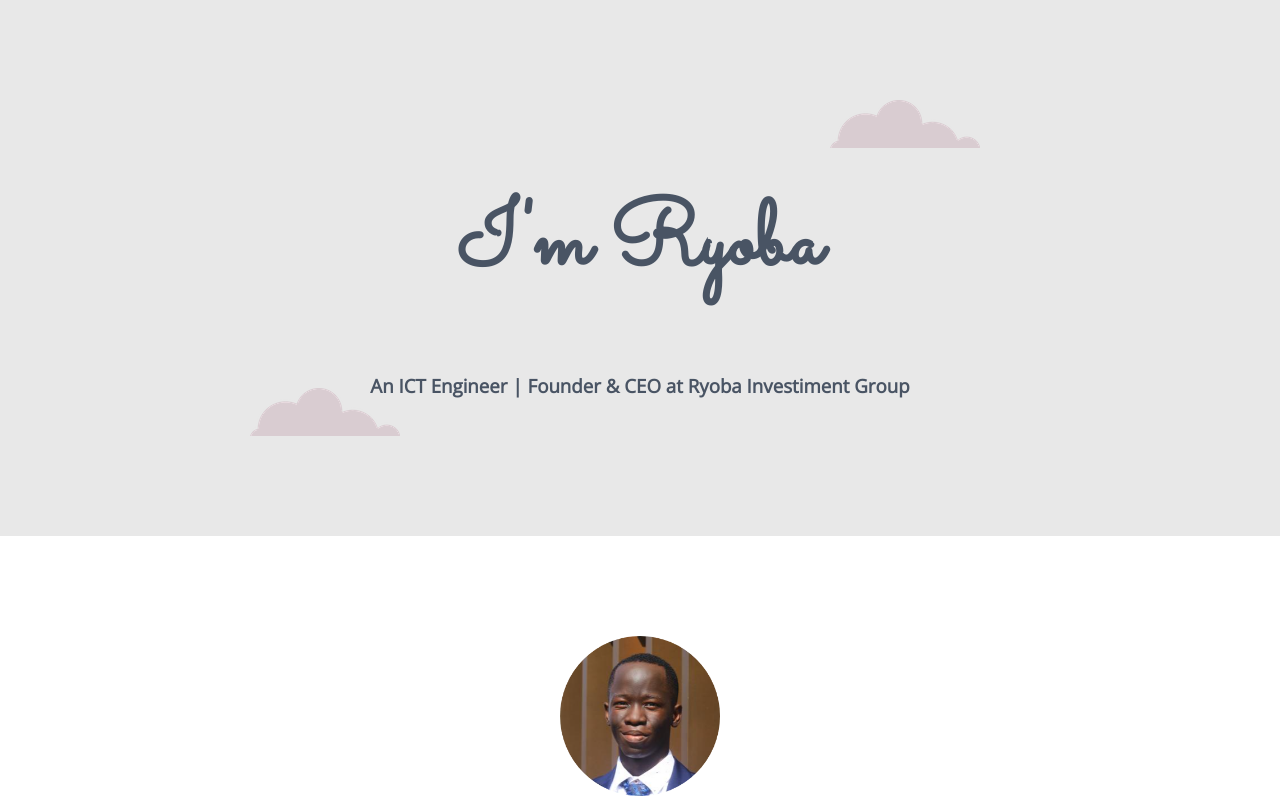
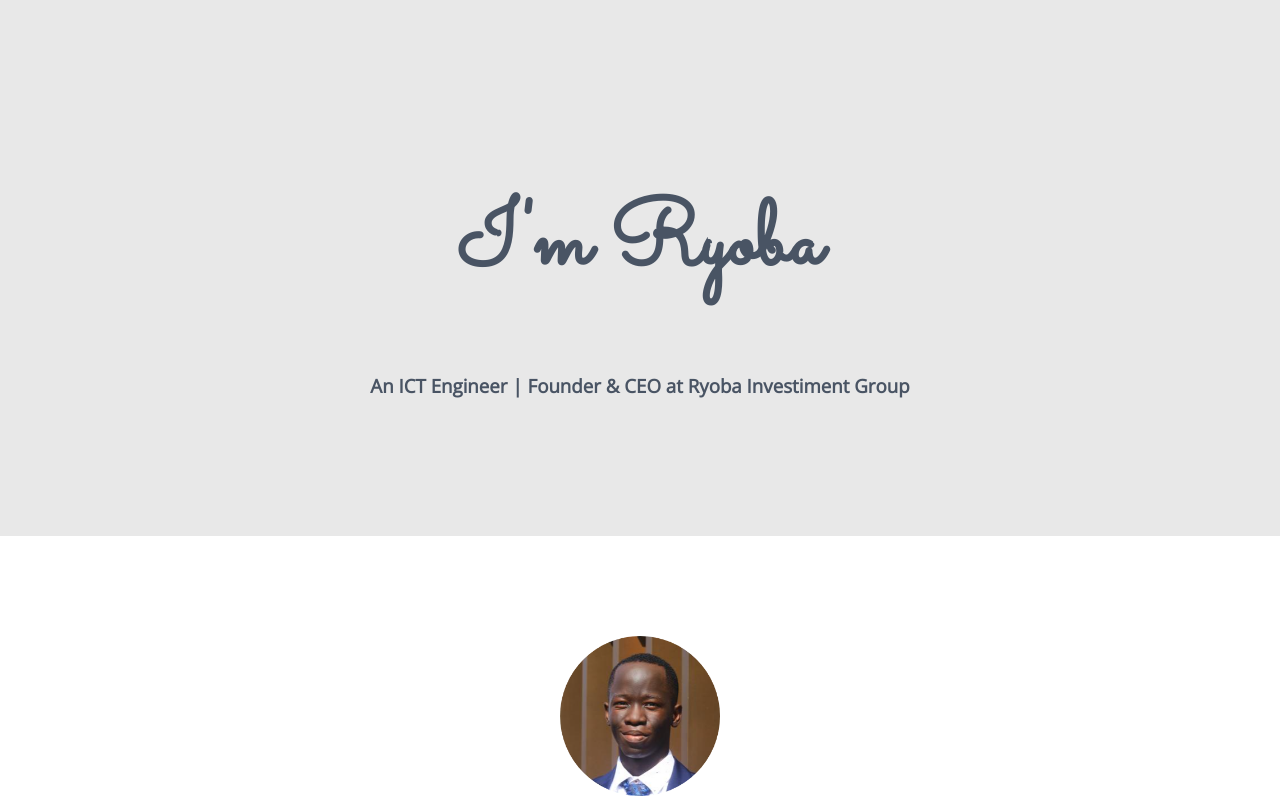
Before and after one commit to ryio-17/MySite, a plain HTML site: page index.html in a window 1280 px wide. Shown: the top 800 px of the page. Drawn offline with nearby package versions, Linux system fonts and the light colour scheme.

Commit message:
Update index.html
Updated Index file

```diff
--- a/index.html
+++ b/index.html
@@ -12,12 +12,10 @@
 </head>
 <body>
   <div class="top-container">
-    <img class="top-cloud" src="./images/MySiteImages/cloud.png" alt="cloud-img">
     <div class="welcome">
       <h1>I'm Ryoba</h1>
       <h3>An ICT Engineer | Founder & CEO at Ryoba Investiment Group</h3>
     </div>
-    <img class="bottom-cloud" src="./images/MySiteImages/cloud.png" alt="cloud-img">
   </div>
   <div class="middle-container">
     <div class="profile">
```
